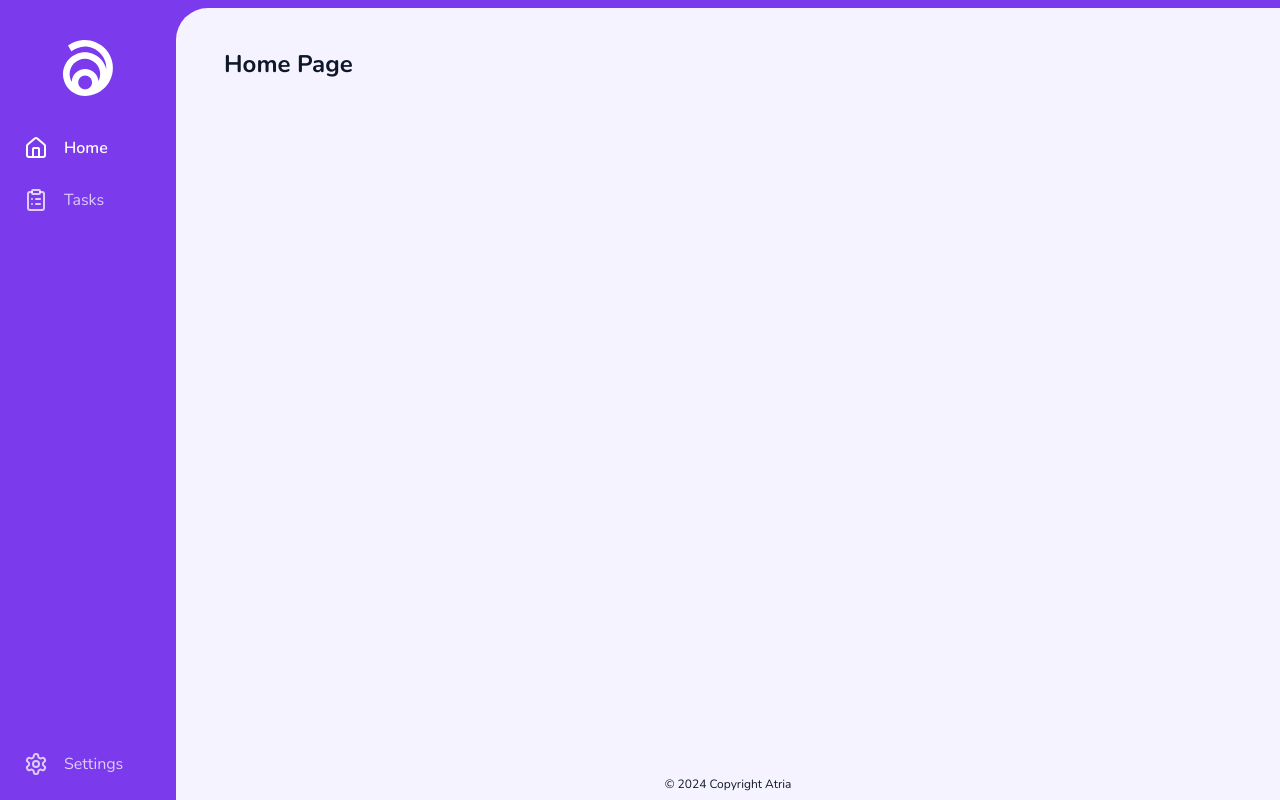
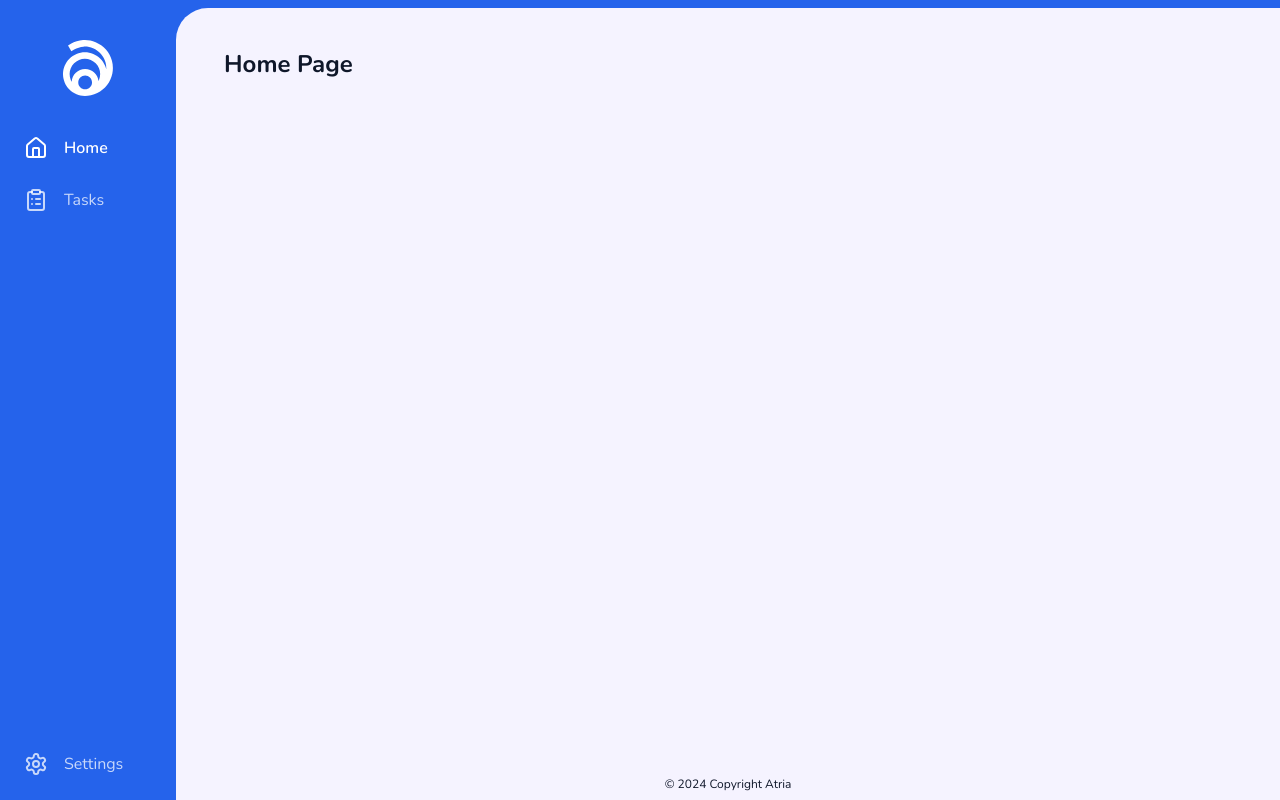
Before and after one commit to rtt3r/atria, a React (Vite) app: page / in a window 1280 px wide. Built offline with nearby package versions, Linux system fonts and the light colour scheme.

Commit message:
rename page components

```diff
--- a/src/global.css
+++ b/src/global.css
@@ -69,47 +69,47 @@
 @layer base {
   :root {
     --background: 0 0% 100%;
-    --foreground: 224 71.4% 4.1%;
+    --foreground: 222.2 84% 4.9%;
     --card: 0 0% 100%;
-    --card-foreground: 224 71.4% 4.1%;
+    --card-foreground: 222.2 84% 4.9%;
     --popover: 0 0% 100%;
-    --popover-foreground: 224 71.4% 4.1%;
-    --primary: 262.1 83.3% 57.8%;
-    --primary-foreground: 210 20% 98%;
-    --secondary: 220 14.3% 95.9%;
-    --secondary-foreground: 220.9 39.3% 11%;
-    --muted: 220 14.3% 95.9%;
-    --muted-foreground: 220 8.9% 46.1%;
-    --accent: 220 14.3% 95.9%;
-    --accent-foreground: 220.9 39.3% 11%;
+    --popover-foreground: 222.2 84% 4.9%;
+    --primary: 221.2 83.2% 53.3%;
+    --primary-foreground: 210 40% 98%;
+    --secondary: 210 40% 96.1%;
+    --secondary-foreground: 222.2 47.4% 11.2%;
+    --muted: 210 40% 96.1%;
+    --muted-foreground: 215.4 16.3% 46.9%;
+    --accent: 210 40% 96.1%;
+    --accent-foreground: 222.2 47.4% 11.2%;
     --destructive: 0 84.2% 60.2%;
-    --destructive-foreground: 210 20% 98%;
-    --border: 220 13% 91%;
-    --input: 220 13% 91%;
-    --ring: 262.1 83.3% 57.8%;
+    --destructive-foreground: 210 40% 98%;
+    --border: 214.3 31.8% 91.4%;
+    --input: 214.3 31.8% 91.4%;
+    --ring: 221.2 83.2% 53.3%;
     --radius: 0.5rem;
   }
 
   .dark {
-    --background: 224 71.4% 4.1%;
-    --foreground: 210 20% 98%;
-    --card: 224 71.4% 4.1%;
-    --card-foreground: 210 20% 98%;
-    --popover: 224 71.4% 4.1%;
-    --popover-foreground: 210 20% 98%;
-    --primary: 263.4 70% 50.4%;
-    --primary-foreground: 210 20% 98%;
-    --secondary: 215 27.9% 16.9%;
-    --secondary-foreground: 210 20% 98%;
-    --muted: 215 27.9% 16.9%;
-    --muted-foreground: 217.9 10.6% 64.9%;
-    --accent: 215 27.9% 16.9%;
-    --accent-foreground: 210 20% 98%;
+    --background: 222.2 84% 4.9%;
+    --foreground: 210 40% 98%;
+    --card: 222.2 84% 4.9%;
+    --card-foreground: 210 40% 98%;
+    --popover: 222.2 84% 4.9%;
+    --popover-foreground: 210 40% 98%;
+    --primary: 217.2 91.2% 59.8%;
+    --primary-foreground: 222.2 47.4% 11.2%;
+    --secondary: 217.2 32.6% 17.5%;
+    --secondary-foreground: 210 40% 98%;
+    --muted: 217.2 32.6% 17.5%;
+    --muted-foreground: 215 20.2% 65.1%;
+    --accent: 217.2 32.6% 17.5%;
+    --accent-foreground: 210 40% 98%;
     --destructive: 0 62.8% 30.6%;
-    --destructive-foreground: 210 20% 98%;
-    --border: 215 27.9% 16.9%;
-    --input: 215 27.9% 16.9%;
-    --ring: 263.4 70% 50.4%;
+    --destructive-foreground: 210 40% 98%;
+    --border: 217.2 32.6% 17.5%;
+    --input: 217.2 32.6% 17.5%;
+    --ring: 224.3 76.3% 48%;
   }
 
   * {
--- a/src/main.tsx
+++ b/src/main.tsx
@@ -4,10 +4,10 @@
 import ReactDOM from 'react-dom/client';
 import { createBrowserRouter, RouterProvider } from 'react-router-dom';
 
-import { HomePage } from './routes/home/index.tsx';
+import { HomePage } from './routes/home/page.tsx';
 import { Root } from './routes/root.tsx';
-import { SettingsPage } from './routes/settings/index.tsx';
-import { TasksPage } from './routes/tasks/index.tsx';
+import { SettingsPage } from './routes/settings/page.tsx';
+import { TasksPage } from './routes/tasks/page.tsx';
 
 const router = createBrowserRouter([
   {
```
Also changed, not shown: src/routes/home/page.tsx (renamed from src/routes/home/index.tsx), src/routes/settings/page.tsx (renamed from src/routes/settings/index.tsx), src/routes/tasks/page.tsx (renamed from src/routes/tasks/index.tsx).
